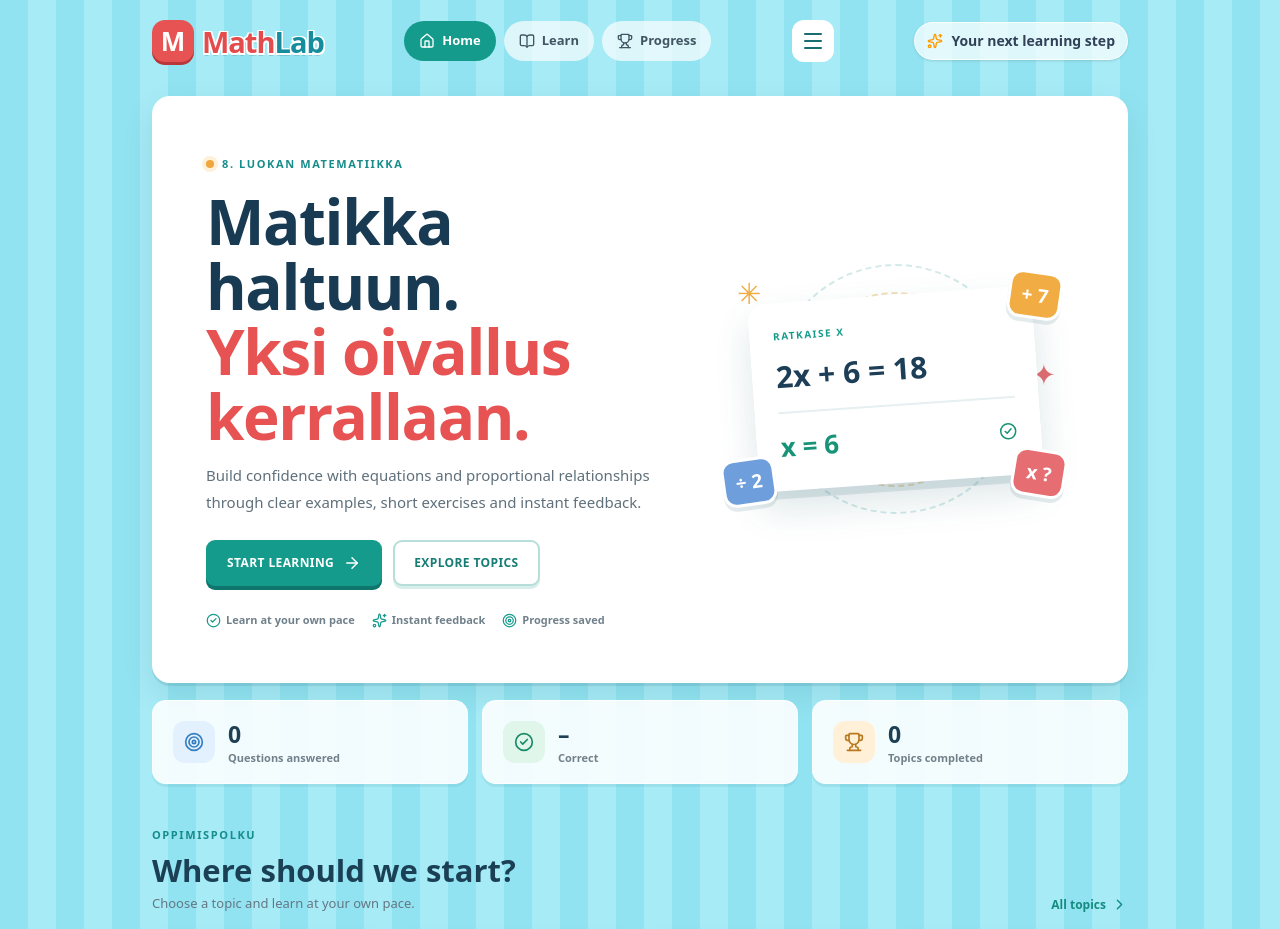
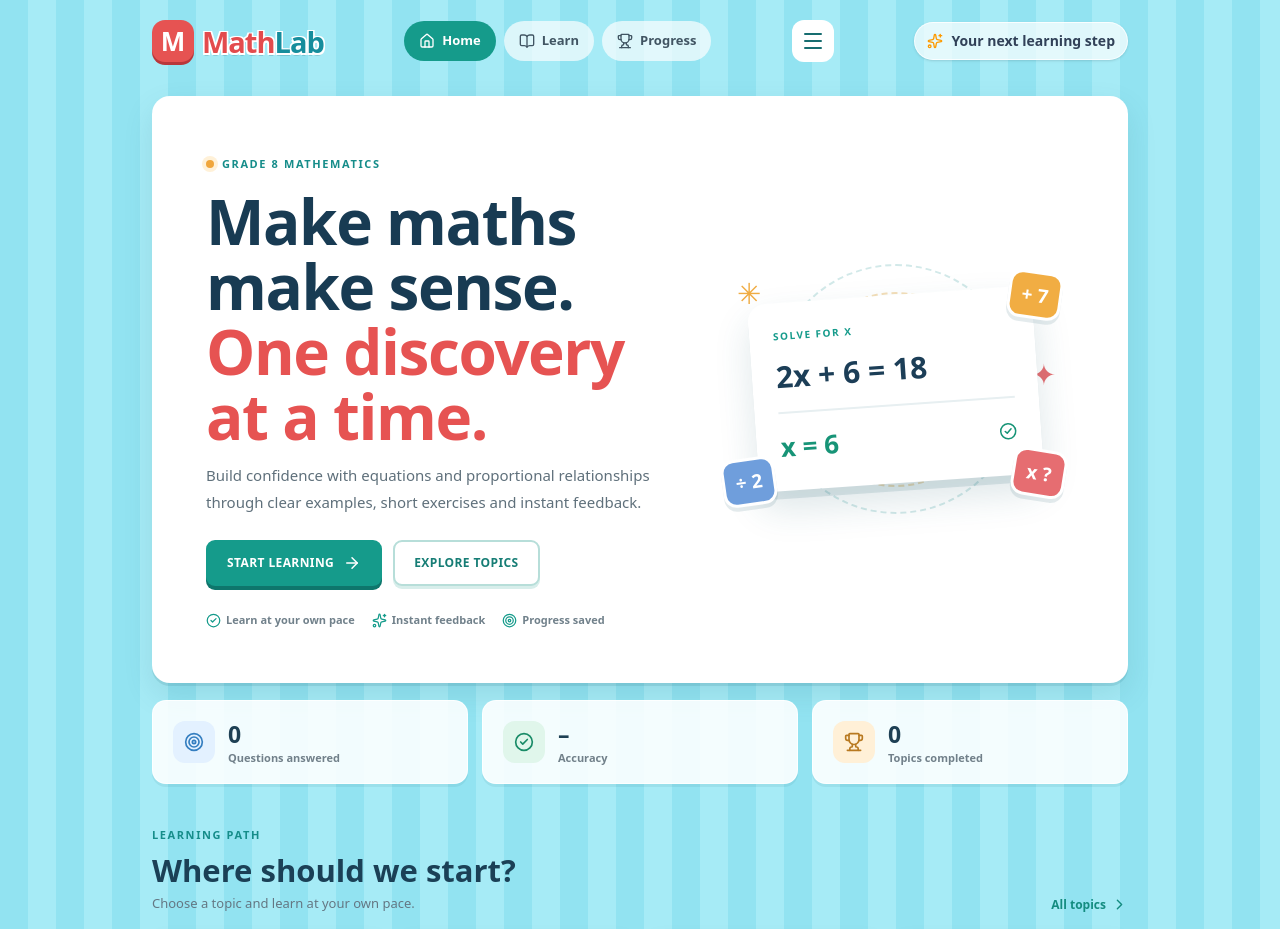
Before and after one commit to JuusoJuusto/math-lab, a Next.js app: page / in a window 1280 px wide. Shown: the top 929 px of the page. Built offline with nearby package versions, Linux system fonts and the light colour scheme.

Commit message:
fix: polish English copy and correct progress metric labels

```diff
--- a/app/page.tsx
+++ b/app/page.tsx
@@ -36,7 +36,7 @@ const questions: Question[] = [
   { id:"q9", topic:"proportion", level:"Intermediate", prompt:"On a map, 1 cm represents 4 km. What distance does 3.5 cm represent?", choices:["7 km","12 km","14 km","16 km"], answer:"14 km", explanation:"Distance is directly proportional to map length: 3.5 × 4 km = 14 km." },
   { id:"q10", topic:"word", level:"Intermediate", prompt:"Three identical pens cost €6 in total. What is the price of one pen?", choices:["1 €","2 €","3 €","6 €"], answer:"2 €", explanation:"Let x be the price of one pen: 3x = 6. Divide by three to get x = €2." },
   { id:"q11", topic:"basics", level:"Beginner", prompt:"Which of the following is an equation?", choices:["3x + 2","3x + 2 = 11","x > 4","2 + 5"], answer:"3x + 2 = 11", explanation:"An equation has an equals sign and two expressions with the same value." },
-  { id:"q12", topic:"proportion", level:"Advanced", prompt:"Four workers complete a job in 12 hours. How long would eight workers take at the same rate?", choices:["3 tuntia","6 tuntia","12 tuntia","24 tuntia"], answer:"6 tuntia", explanation:"The number of workers and the time are inversely proportional. Doubling the workforce halves the time: 12 / 2 = 6 hours." }
+  { id:"q12", topic:"proportion", level:"Advanced", prompt:"Four workers complete a job in 12 hours. How long would eight workers take at the same rate?", choices:["3 hours","6 hours","12 hours","24 hours"], answer:"6 hours", explanation:"The number of workers and the time are inversely proportional. Doubling the workforce halves the time: 12 / 2 = 6 hours." }
 ];
 
 const STORAGE_KEY = "mathlab:progress:v1";
@@ -144,15 +144,15 @@ function HomeView({completed,attempts,accuracy,onStart,onTopics,onProgress,onLes
   return <>
     <section className="hero panel">
       <div className="hero-copy">
-        <div className="eyebrow"><span className="eyebrow-dot"/> 8. LUOKAN MATEMATIIKKA</div>
-        <h1>Matikka haltuun.<br/><span>Yksi oivallus kerrallaan.</span></h1>
+        <div className="eyebrow"><span className="eyebrow-dot"/> GRADE 8 MATHEMATICS</div>
+        <h1>Make maths make sense.<br/><span>One discovery at a time.</span></h1>
         <p>Build confidence with equations and proportional relationships through clear examples, short exercises and instant feedback.</p>
         <div className="hero-actions"><button className="button-primary" onClick={onStart}>Start learning <ArrowRight size={18}/></button><button className="button-secondary" onClick={onTopics}>Explore topics</button></div>
         <div className="hero-meta"><span><CheckCircle2 size={15}/> Learn at your own pace</span><span><Sparkles size={15}/> Instant feedback</span><span><Target size={15}/> Progress saved</span></div>
       </div>
       <div className="hero-illustration" aria-label="Equation-solving illustration">
         <div className="orbit orbit-one"/><div className="orbit orbit-two"/>
-        <div className="math-card card-main"><span className="math-label">RATKAISE X</span><strong>2x + 6 = 18</strong><div className="math-divider"/><span className="math-answer">x = 6 <CheckCircle2 size={18}/></span></div>
+        <div className="math-card card-main"><span className="math-label">SOLVE FOR X</span><strong>2x + 6 = 18</strong><div className="math-divider"/><span className="math-answer">x = 6 <CheckCircle2 size={18}/></span></div>
         <div className="float-note note-one">+ 7</div><div className="float-note note-two">÷ 2</div><div className="float-note note-three">x ?</div>
         <div className="sparkle sparkle-one">✳</div><div className="sparkle sparkle-two">✦</div>
       </div>
@@ -160,12 +160,12 @@ function HomeView({completed,attempts,accuracy,onStart,onTopics,onProgress,onLes
 
     <section className="stats-grid" aria-label="Learning overview">
       <StatCard icon={<Target/>} label="Questions answered" value={String(attempts)} tone="blue"/>
-      <StatCard icon={<CheckCircle2/>} label="Correct" value={attempts?accuracy+" %":"–"} tone="green"/>
+      <StatCard icon={<CheckCircle2/>} label="Accuracy" value={attempts?accuracy+" %":"–"} tone="green"/>
       <StatCard icon={<Trophy/>} label="Topics completed" value={String(completed.length)} tone="orange"/>
     </section>
 
     <section className="section-block">
-      <div className="section-heading"><div><span className="section-kicker">OPPIMISPOLKU</span><h2>Where should we start?</h2><p>Choose a topic and learn at your own pace.</p></div><button className="text-link" onClick={onTopics}>All topics <ChevronRight size={17}/></button></div>
+      <div className="section-heading"><div><span className="section-kicker">LEARNING PATH</span><h2>Where should we start?</h2><p>Choose a topic and learn at your own pace.</p></div><button className="text-link" onClick={onTopics}>All topics <ChevronRight size={17}/></button></div>
       <div className="topic-grid">
         {topics.slice(0,4).map((topic,i)=><TopicCard key={topic.id} topic={topic} number={i+1} done={completed.includes(topic.id)} onClick={()=>onLesson(topic.id)}/>)}
       </div>
```
